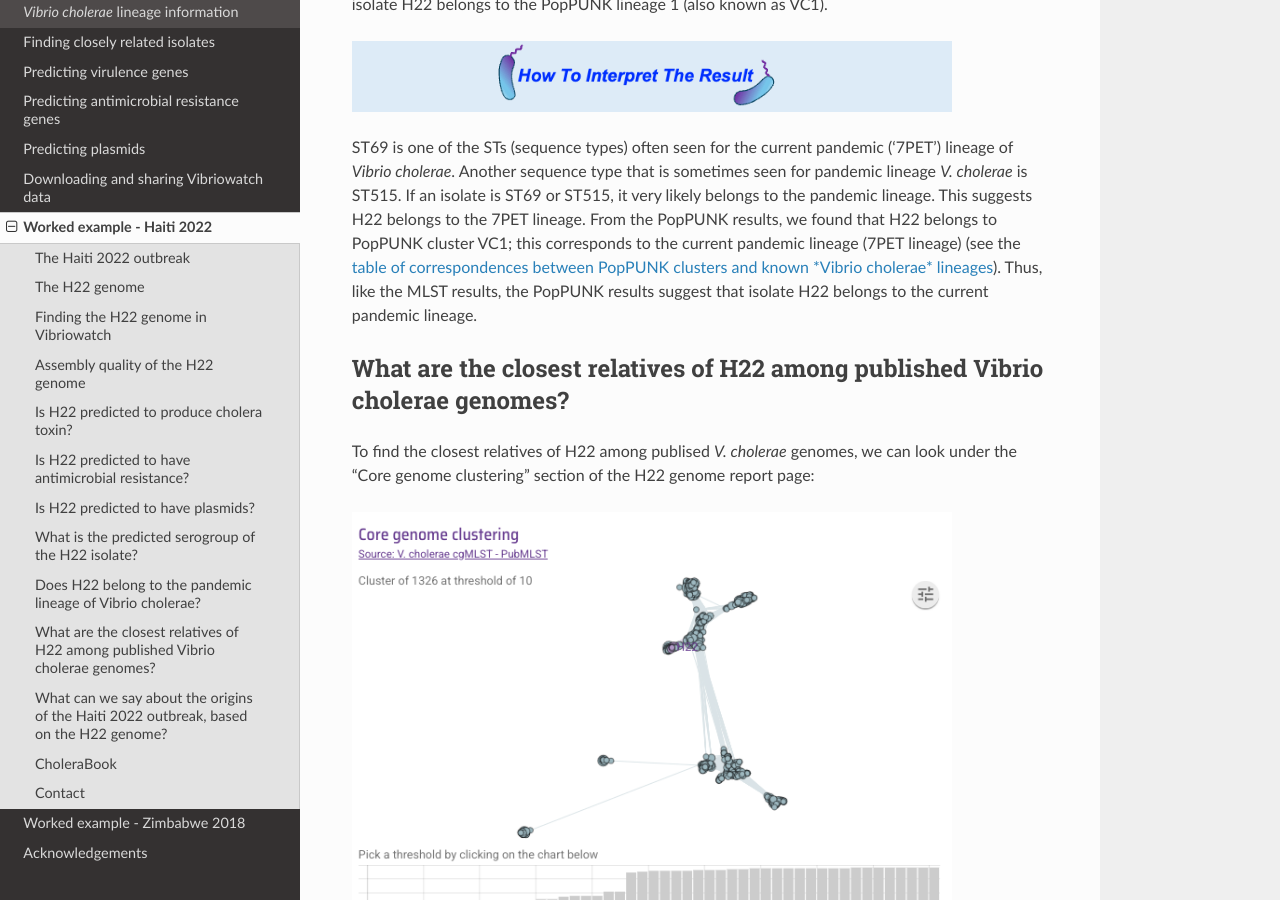
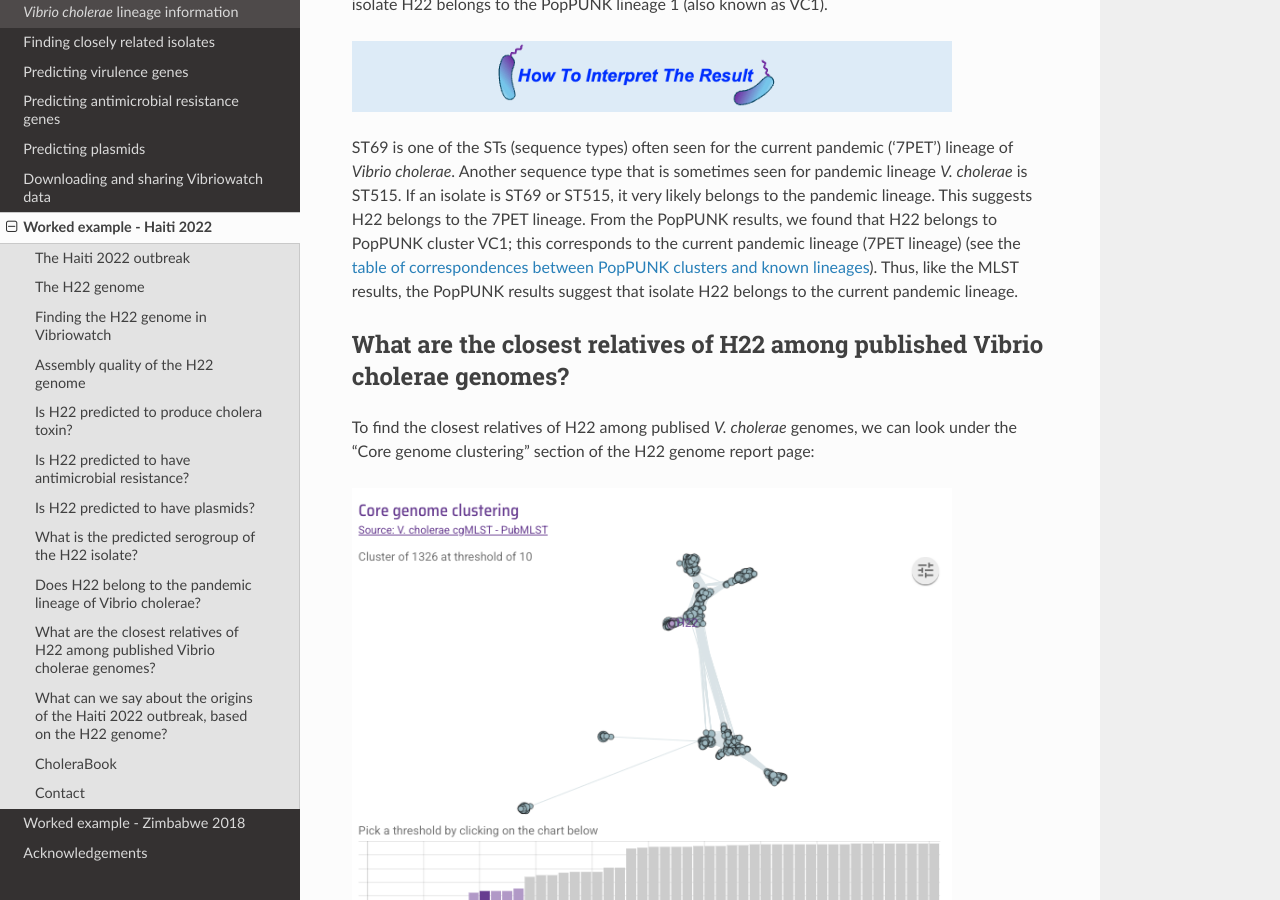
Before and after one commit to avrilcoghlan/vibriowatch, a Sphinx documentation site: the page built from docs/source/haiti.rst, in a window 1280 px wide and 900 px high, scrolled down 10090 px. Built offline with Sphinx 7.4.7 and the Read the Docs theme 3.1.0, drawn with Linux system fonts in a browser that asks for light colours.

Commit message:
Update haiti.rst

```diff
--- a/docs/source/haiti.rst
+++ b/docs/source/haiti.rst
@@ -258,10 +258,10 @@ You can see that isolate H22 belongs to the PopPUNK lineage 1 (also known as VC1
 
 ST69 is one of the STs (sequence types) often seen for the current pandemic ('7PET') lineage of *Vibrio cholerae*. Another sequence type that is sometimes seen for pandemic lineage *V. cholerae* is ST515. If an isolate is ST69 or ST515, it very likely belongs to the pandemic lineage. This suggests H22 belongs to the 7PET lineage.
 From the PopPUNK results, we found that H22 belongs to PopPUNK cluster VC1; this corresponds to the current pandemic lineage (7PET lineage) (see
-the `table of correspondences between PopPUNK clusters and known *Vibrio cholerae* lineages`_).
+the `table of correspondences between PopPUNK clusters and known lineages`_).
 Thus, like the MLST results, the PopPUNK results suggest that isolate H22 belongs to the current pandemic lineage.
 
-.. _table of correspondences between PopPUNK clusters and known *Vibrio cholerae* lineages: https://vibriowatch.readthedocs.io/en/latest/mlst.html#what-is-poppunk
+.. _table of correspondences between PopPUNK clusters and known lineages: https://vibriowatch.readthedocs.io/en/latest/mlst.html#what-is-poppunk
 
 What are the closest relatives of H22 among published Vibrio cholerae genomes?
 ------------------------------------------------------------------------------
```
